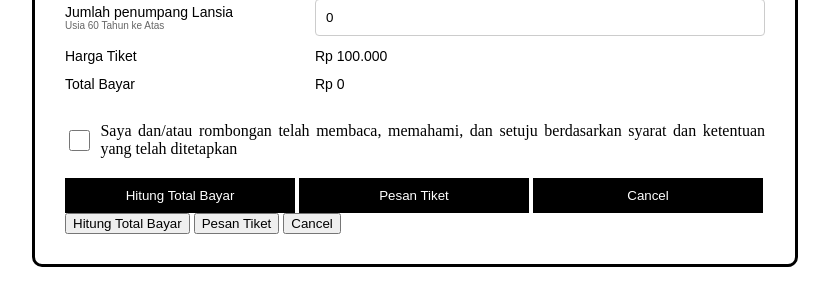
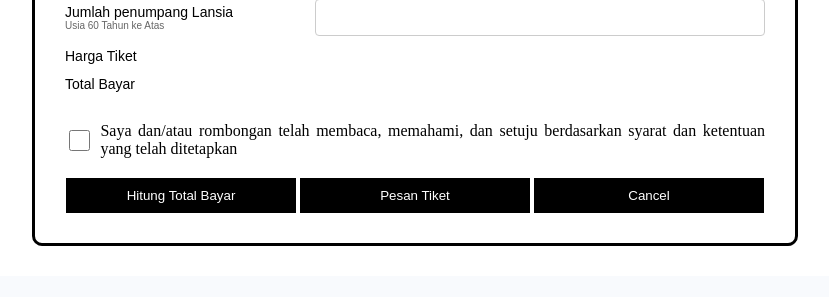
Before and after one commit to coretkusmp/kelompok-chello-webtech, a PHP site: page /pages/form-pemesanan.php in a window 1280 px wide. Shown: the part 1026-1323 px from the top of the page, without its empty margins (225-1054 px from the left). After the commit the page ends 1272 px from the top, so only its background shows below. Run offline with PHP 8.4, Linux system fonts and the light colour scheme.

Commit message:
Fix itu ada 2

```diff
--- a/pages/form-pemesanan.php
+++ b/pages/form-pemesanan.php
@@ -103,9 +103,6 @@
          <a href="#"><button class="btn">Hitung Total Bayar</button></a>
          <a href="#"><button class="btn">Pesan Tiket</button></a>
          <a href="#"><button class="btn">Cancel</button></a>
-         <a href="#"><button id="btnTombolBayar">Hitung Total Bayar</button></a>
-         <a href="#"><button>Pesan Tiket</button></a>
-         <a href="#"><button>Cancel</button></a>
       </div>
 
    </form>
```
